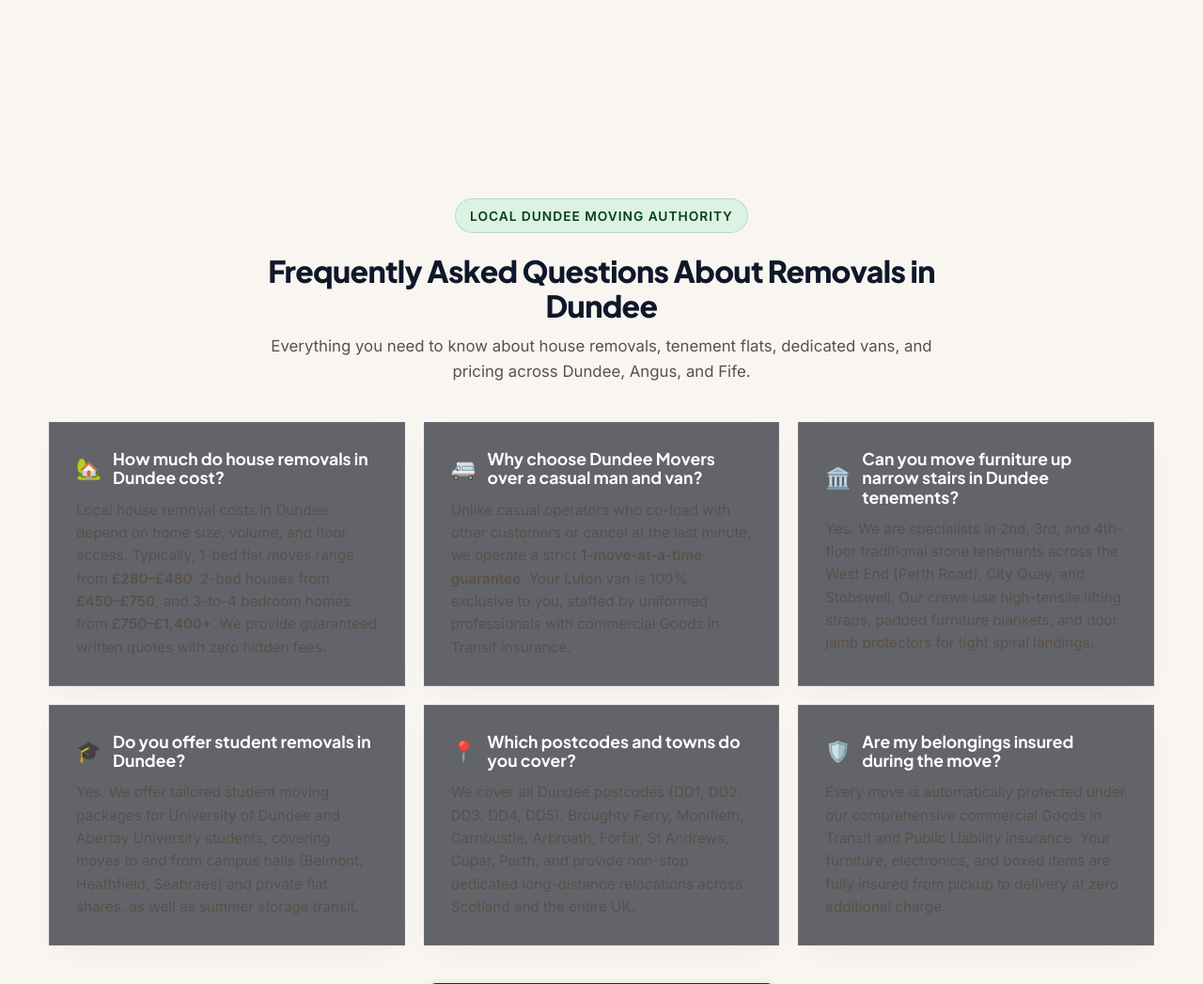
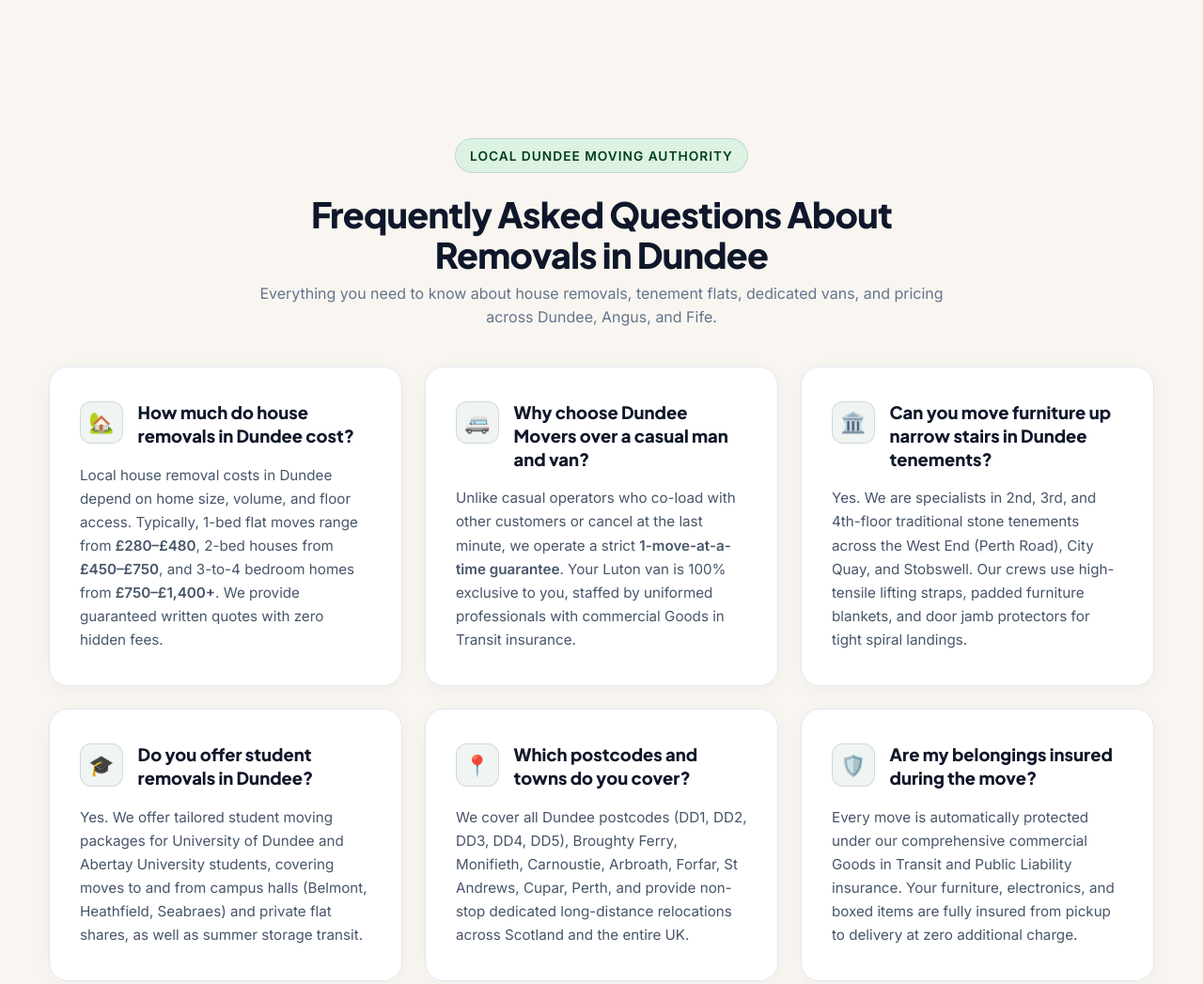
Before and after one commit to dundeemovers/dundee-movers, a website built with Vite: page frontend/index.html in a window 1280 px wide. Shown: the part 4860-5907 px from the top of the page at 94% size. Built offline with nearby package versions, Linux system fonts and the light colour scheme; no server answers.

Commit message:
fix(ui): adopt luxury light porcelain theme for home FAQ cards and add scroll margin for floating nav

```diff
--- a/frontend/src/components/HomeLocalFAQ.js
+++ b/frontend/src/components/HomeLocalFAQ.js
@@ -1,5 +1,6 @@
 /**
  * Direct-Answer FAQ & Local Moving Authority Section for Dundee Movers Homepage.
+ * Designed with luxury light aesthetics (alabaster, crisp porcelain, forest spruce).
  * Addresses primary commercial keywords: "removals dundee", "house removals dundee",
  * "man and van dundee", and "student removals dundee".
  * Strictly complies with AGENTS.md SRP and 500-line maximum.
@@ -7,103 +8,103 @@
 
 export function renderHomeLocalFAQ() {
   return `
-    <section class="container home-faq-section" id="dundee-removals-faq" style="margin-top: 4rem; margin-bottom: 4rem;">
+    <section class="container home-faq-section" id="dundee-removals-faq">
       <div class="home-section-header" style="text-align: center; max-width: 760px; margin: 0 auto 2.5rem auto;">
         <span class="badge" style="margin-bottom: 0.75rem;">Local Dundee Moving Authority</span>
-        <h2 class="home-section-title" style="font-size: 2rem; font-weight: 800; margin-bottom: 0.75rem;">
+        <h2 class="home-section-title">
           Frequently Asked Questions About Removals in Dundee
         </h2>
-        <p class="home-section-desc" style="color: var(--color-text-muted); font-size: 1.05rem; line-height: 1.6;">
+        <p class="home-section-desc">
           Everything you need to know about house removals, tenement flats, dedicated vans, and pricing across Dundee, Angus, and Fife.
         </p>
       </div>
 
-      <div class="home-faq-grid" style="display: grid; grid-template-columns: repeat(auto-fit, minmax(320px, 1fr)); gap: 1.25rem;">
+      <div class="home-faq-grid">
 
         <!-- FAQ 1: House Removals Dundee Cost -->
-        <div class="glass-panel spotlight-card" style="padding: 1.75rem; border-radius: var(--radius-lg); border: 1px solid rgba(255, 255, 255, 0.08); background: rgba(18, 22, 34, 0.65);">
-          <div style="display: flex; align-items: center; gap: 0.75rem; margin-bottom: 0.75rem;">
-            <span style="font-size: 1.35rem;">🏡</span>
-            <h3 style="font-size: 1.1rem; font-weight: 700; margin: 0; color: #fff;">
+        <article class="home-faq-card spotlight-card">
+          <div class="home-faq-header">
+            <div class="home-faq-icon-box" aria-hidden="true">🏡</div>
+            <h3 class="home-faq-title">
               How much do house removals in Dundee cost?
             </h3>
           </div>
-          <p style="color: var(--color-text-muted); font-size: 0.95rem; line-height: 1.6; margin: 0;">
+          <p class="home-faq-desc">
             Local house removal costs in Dundee depend on home size, volume, and floor access. Typically, 1-bed flat moves range from <strong>£280–£480</strong>, 2-bed houses from <strong>£450–£750</strong>, and 3-to-4 bedroom homes from <strong>£750–£1,400+</strong>. We provide guaranteed written quotes with zero hidden fees.
           </p>
-        </div>
+        </article>
 
         <!-- FAQ 2: Dedicated Van vs Casual Man and Van -->
-        <div class="glass-panel spotlight-card" style="padding: 1.75rem; border-radius: var(--radius-lg); border: 1px solid rgba(255, 255, 255, 0.08); background: rgba(18, 22, 34, 0.65);">
-          <div style="display: flex; align-items: center; gap: 0.75rem; margin-bottom: 0.75rem;">
-            <span style="font-size: 1.35rem;">🚐</span>
-            <h3 style="font-size: 1.1rem; font-weight: 700; margin: 0; color: #fff;">
+        <article class="home-faq-card spotlight-card">
+          <div class="home-faq-header">
+            <div class="home-faq-icon-box" aria-hidden="true">🚐</div>
+            <h3 class="home-faq-title">
               Why choose Dundee Movers over a casual man and van?
             </h3>
           </div>
-          <p style="color: var(--color-text-muted); font-size: 0.95rem; line-height: 1.6; margin: 0;">
+          <p class="home-faq-desc">
             Unlike casual operators who co-load with other customers or cancel at the last minute, we operate a strict <strong>1-move-at-a-time guarantee</strong>. Your Luton van is 100% exclusive to you, staffed by uniformed professionals with commercial Goods in Transit insurance.
           </p>
-        </div>
+        </article>
 
         <!-- FAQ 3: Tenement Stairs & Spiral Closes -->
-        <div class="glass-panel spotlight-card" style="padding: 1.75rem; border-radius: var(--radius-lg); border: 1px solid rgba(255, 255, 255, 0.08); background: rgba(18, 22, 34, 0.65);">
-          <div style="display: flex; align-items: center; gap: 0.75rem; margin-bottom: 0.75rem;">
-            <span style="font-size: 1.35rem;">🏛️</span>
-            <h3 style="font-size: 1.1rem; font-weight: 700; margin: 0; color: #fff;">
+        <article class="home-faq-card spotlight-card">
+          <div class="home-faq-header">
+            <div class="home-faq-icon-box" aria-hidden="true">🏛️</div>
+            <h3 class="home-faq-title">
               Can you move furniture up narrow stairs in Dundee tenements?
             </h3>
           </div>
-          <p style="color: var(--color-text-muted); font-size: 0.95rem; line-height: 1.6; margin: 0;">
+          <p class="home-faq-desc">
             Yes. We are specialists in 2nd, 3rd, and 4th-floor traditional stone tenements across the West End (Perth Road), City Quay, and Stobswell. Our crews use high-tensile lifting straps, padded furniture blankets, and door jamb protectors for tight spiral landings.
           </p>
-        </div>
+        </article>
 
         <!-- FAQ 4: Student Removals Dundee -->
-        <div class="glass-panel spotlight-card" style="padding: 1.75rem; border-radius: var(--radius-lg); border: 1px solid rgba(255, 255, 255, 0.08); background: rgba(18, 22, 34, 0.65);">
-          <div style="display: flex; align-items: center; gap: 0.75rem; margin-bottom: 0.75rem;">
-            <span style="font-size: 1.35rem;">🎓</span>
-            <h3 style="font-size: 1.1rem; font-weight: 700; margin: 0; color: #fff;">
+        <article class="home-faq-card spotlight-card">
+          <div class="home-faq-header">
+            <div class="home-faq-icon-box" aria-hidden="true">🎓</div>
+            <h3 class="home-faq-title">
               Do you offer student removals in Dundee?
             </h3>
           </div>
-          <p style="color: var(--color-text-muted); font-size: 0.95rem; line-height: 1.6; margin: 0;">
+          <p class="home-faq-desc">
             Yes. We offer tailored student moving packages for University of Dundee and Abertay University students, covering moves to and from campus halls (Belmont, Heathfield, Seabraes) and private flat shares, as well as summer storage transit.
           </p>
-        </div>
+        </article>
 
         <!-- FAQ 5: Coverage Areas -->
-        <div class="glass-panel spotlight-card" style="padding: 1.75rem; border-radius: var(--radius-lg); border: 1px solid rgba(255, 255, 255, 0.08); background: rgba(18, 22, 34, 0.65);">
-          <div style="display: flex; align-items: center; gap: 0.75rem; margin-bottom: 0.75rem;">
-            <span style="font-size: 1.35rem;">📍</span>
-            <h3 style="font-size: 1.1rem; font-weight: 700; margin: 0; color: #fff;">
+        <article class="home-faq-card spotlight-card">
+          <div class="home-faq-header">
+            <div class="home-faq-icon-box" aria-hidden="true">📍</div>
+            <h3 class="home-faq-title">
               Which postcodes and towns do you cover?
             </h3>
           </div>
-          <p style="color: var(--color-text-muted); font-size: 0.95rem; line-height: 1.6; margin: 0;">
+          <p class="home-faq-desc">
             We cover all Dundee postcodes (DD1, DD2, DD3, DD4, DD5), Broughty Ferry, Monifieth, Carnoustie, Arbroath, Forfar, St Andrews, Cupar, Perth, and provide non-stop dedicated long-distance relocations across Scotland and the entire UK.
           </p>
-        </div>
+        </article>
 
         <!-- FAQ 6: Goods in Transit Insurance -->
-        <div class="glass-panel spotlight-card" style="padding: 1.75rem; border-radius: var(--radius-lg); border: 1px solid rgba(255, 255, 255, 0.08); background: rgba(18, 22, 34, 0.65);">
-          <div style="display: flex; align-items: center; gap: 0.75rem; margin-bottom: 0.75rem;">
-            <span style="font-size: 1.35rem;">🛡️</span>
-            <h3 style="font-size: 1.1rem; font-weight: 700; margin: 0; color: #fff;">
+        <article class="home-faq-card spotlight-card">
+          <div class="home-faq-header">
+            <div class="home-faq-icon-box" aria-hidden="true">🛡️</div>
+            <h3 class="home-faq-title">
               Are my belongings insured during the move?
             </h3>
           </div>
-          <p style="color: var(--color-text-muted); font-size: 0.95rem; line-height: 1.6; margin: 0;">
+          <p class="home-faq-desc">
             Every move is automatically protected under our comprehensive commercial Goods in Transit and Public Liability insurance. Your furniture, electronics, and boxed items are fully insured from pickup to delivery at zero additional charge.
           </p>
-        </div>
+        </article>
 
       </div>
 
-      <div style="text-align: center; margin-top: 2.5rem;">
-        <a href="#quote-calculator" class="btn btn-primary" style="padding: 0.9rem 2.2rem; font-size: 1.05rem;">
+      <div class="home-cta-center">
+        <a href="#quote-calculator" class="btn btn-primary" style="padding: 0.95rem 2.25rem; font-size: 1rem;">
           <span>Get Free Tailored Removals Quote</span>
-          ➔
+          <svg width="18" height="18" viewBox="0 0 24 24" fill="none" stroke="currentColor" stroke-width="2.5" stroke-linecap="round" stroke-linejoin="round" style="margin-left: 0.35rem;"><line x1="5" y1="12" x2="19" y2="12"/><polyline points="12 5 19 12 12 19"/></svg>
         </a>
       </div>
     </section>
--- a/frontend/src/styles/modular-views.css
+++ b/frontend/src/styles/modular-views.css
@@ -316,3 +316,76 @@
     display: none;
   }
 }
+
+/* 7. Home Local FAQ & Authority Section (Luxury Light Styling) */
+.home-faq-section {
+  scroll-margin-top: 7.5rem;
+  margin-top: 5rem;
+  margin-bottom: 5rem;
+  padding-top: 1.5rem;
+}
+
+.home-faq-grid {
+  display: grid;
+  grid-template-columns: repeat(auto-fit, minmax(320px, 1fr));
+  gap: 1.5rem;
+  margin-bottom: 2.5rem;
+}
+
+.home-faq-card {
+  padding: 2.25rem 2rem;
+  border-radius: 1.25rem;
+  background: #ffffff;
+  border: 1px solid #e2e8f0;
+  box-shadow: 0 4px 20px rgba(0, 0, 0, 0.04);
+  transition: transform 0.3s ease, box-shadow 0.3s ease, border-color 0.3s ease;
+  display: flex;
+  flex-direction: column;
+}
+
+.home-faq-card:hover {
+  transform: translateY(-4px);
+  box-shadow: 0 16px 32px rgba(6, 78, 59, 0.08);
+  border-color: rgba(6, 78, 59, 0.25);
+}
+
+.home-faq-header {
+  display: flex;
+  align-items: flex-start;
+  gap: 1rem;
+  margin-bottom: 1rem;
+}
+
+.home-faq-icon-box {
+  width: 2.85rem;
+  height: 2.85rem;
+  border-radius: 0.75rem;
+  background: rgba(6, 78, 59, 0.06);
+  border: 1px solid rgba(6, 78, 59, 0.14);
+  display: flex;
+  align-items: center;
+  justify-content: center;
+  font-size: 1.35rem;
+  flex-shrink: 0;
+}
+
+.home-faq-title {
+  font-size: 1.15rem;
+  font-weight: 800;
+  line-height: 1.35;
+  color: #0f172a;
+  margin: 0;
+}
+
+.home-faq-desc {
+  font-size: 0.95rem;
+  color: #475569;
+  line-height: 1.65;
+  margin: 0;
+}
+
+@media (max-width: 640px) {
+  .home-faq-card {
+    padding: 1.5rem 1.25rem;
+  }
+}
```
